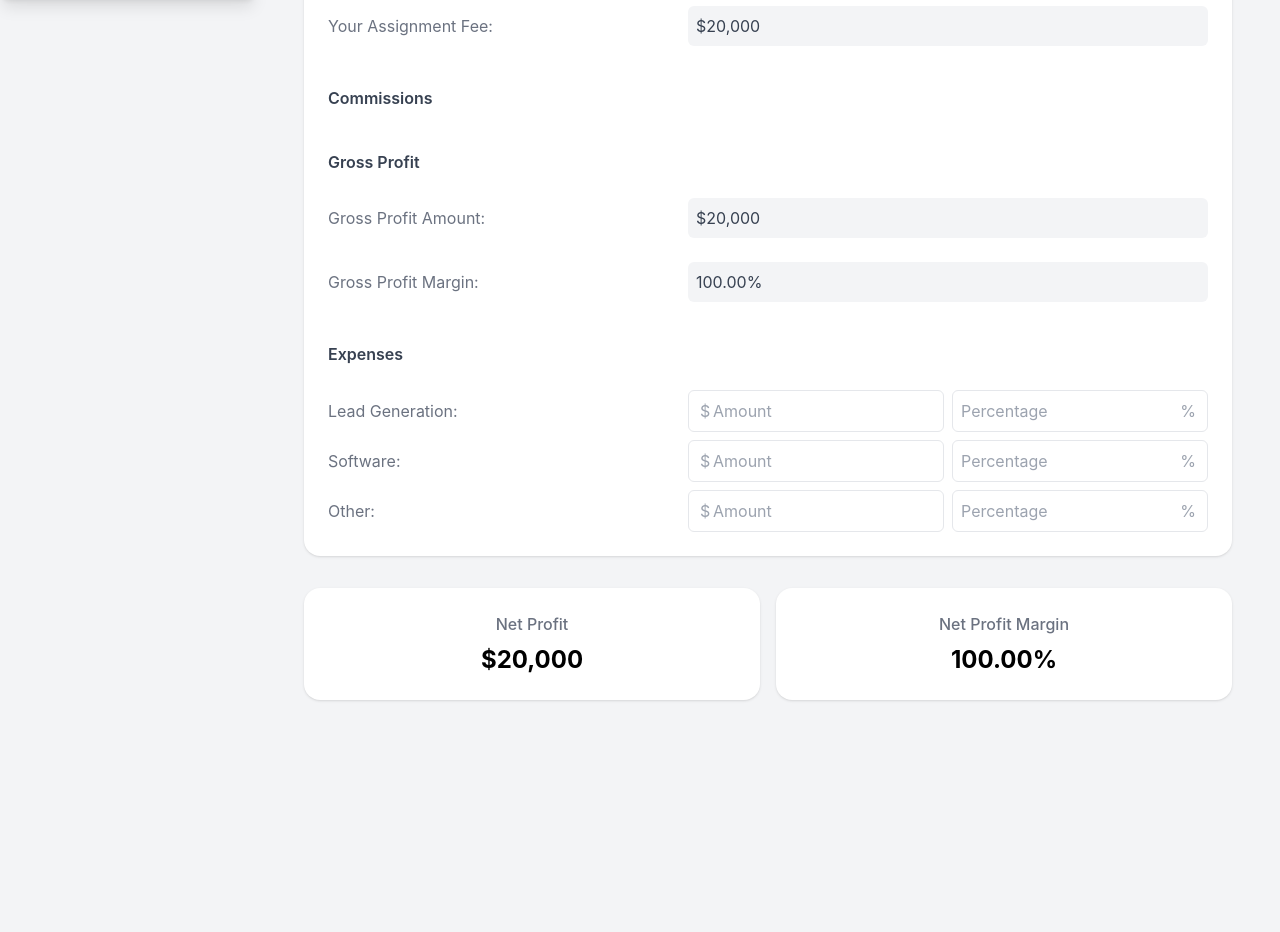
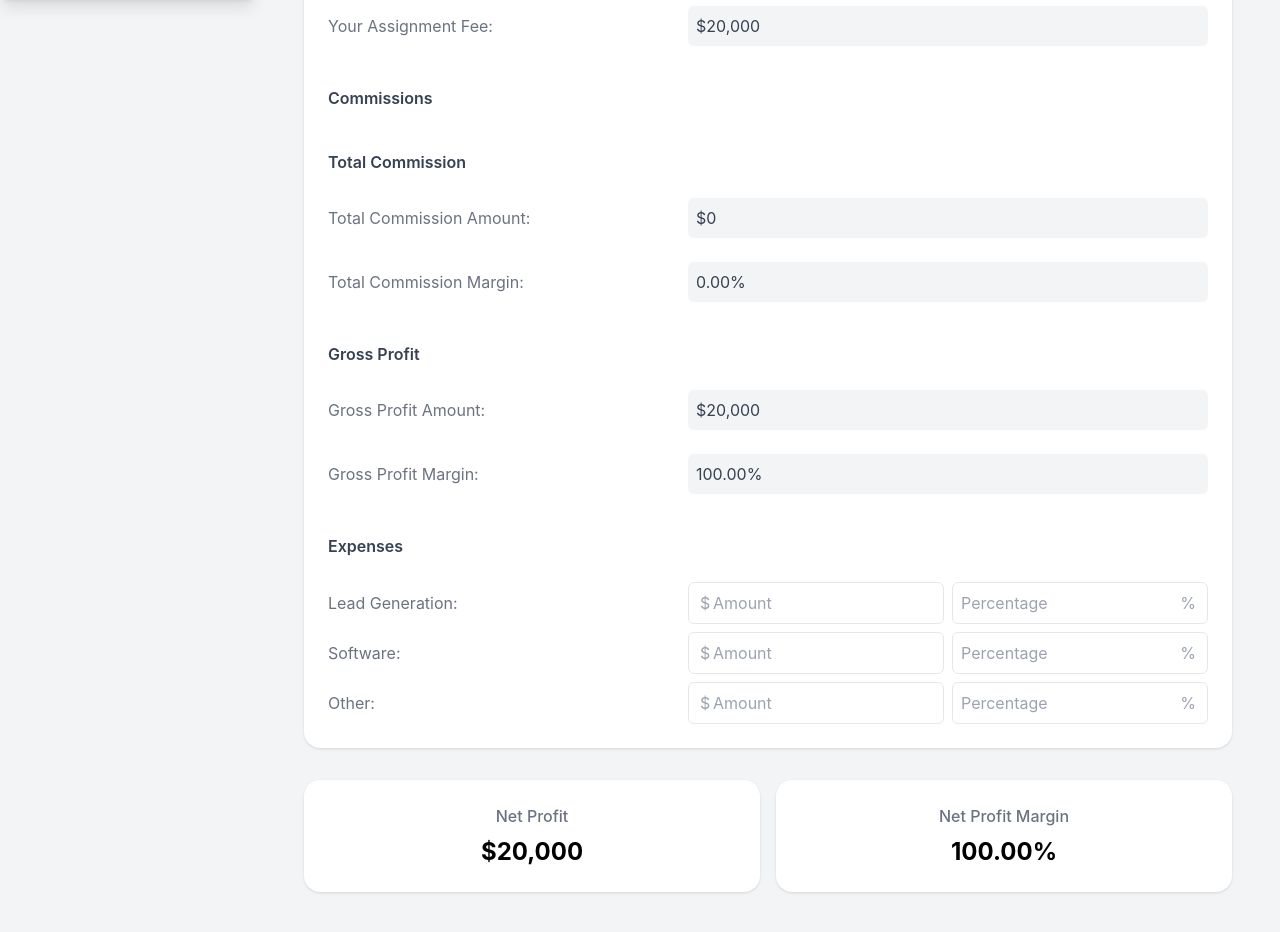
Before and after one commit to dyingbreed12/real-estate-ledger, a Next.js app: page / in a window 1280 px wide. Shown: the part 800-1732 px from the top of the page. Before the commit the page ends 1548 px from the top, so only its background shows below. Built offline with nearby package versions, Linux system fonts and the light colour scheme.

Commit message:
Add Total Commision

```diff
--- a/components/Calculator.tsx
+++ b/components/Calculator.tsx
@@ -75,21 +75,6 @@ export default function Calculator({
     return plMode === "Assignment" ? assignmentFee : totalAssignmentFeeNovation;
   }, [plMode, assignmentFee, totalAssignmentFeeNovation]);
 
-  // This useEffect hook handles the dynamic update for both modes, using only totalAssignmentFee
-  useEffect(() => {
-    setExpenses(prevExpenses => {
-      const newExpenses = { ...prevExpenses };
-      const baseFee = totalAssignmentFee; // Use the single, consistent variable
-
-      if (baseFee > 0) {
-        newExpenses.leadGen.amount = (baseFee * newExpenses.leadGen.percentage) / 100;
-        newExpenses.software.amount = (baseFee * newExpenses.software.percentage) / 100;
-        newExpenses.other.amount = (baseFee * newExpenses.other.percentage) / 100;
-      }
-      return newExpenses;
-    });
-  }, [totalAssignmentFee, plMode]); // Depend on totalAssignmentFee and plMode
-
   const yourAssignmentFee = useMemo(() => {
     if (ownershipType === "JV Split") {
       return totalAssignmentFee * (ownershipPercentage / 100);
@@ -112,13 +97,12 @@ export default function Calculator({
   useEffect(() => {
     setExpenses(prevExpenses => {
       const newExpenses = { ...prevExpenses };
+      const baseFee = totalAssignmentFee; // Use the single, consistent variable
 
-      // Check if the base fee is a valid number to avoid division by zero
-      if (totalAssignmentFee > 0) {
-        // Recalculate amounts based on the new totalAssignmentFee and the existing percentages
-        newExpenses.leadGen.amount = (totalAssignmentFee * newExpenses.leadGen.percentage) / 100;
-        newExpenses.software.amount = (totalAssignmentFee * newExpenses.software.percentage) / 100;
-        newExpenses.other.amount = (totalAssignmentFee * newExpenses.other.percentage) / 100;
+      if (baseFee > 0) {
+        newExpenses.leadGen.amount = (baseFee * newExpenses.leadGen.percentage) / 100;
+        newExpenses.software.amount = (baseFee * newExpenses.software.percentage) / 100;
+        newExpenses.other.amount = (baseFee * newExpenses.other.percentage) / 100;
       }
       return newExpenses;
     });
@@ -175,6 +159,10 @@ export default function Calculator({
       return newExpenses;
     });
   };
+
+  const totalCommissionPercentage = useMemo(() => {
+    return yourAssignmentFee > 0 ? (totalCommission / yourAssignmentFee) * 100 : 0;
+  }, [totalCommission, yourAssignmentFee]);
 
   return (
     <div className="bg-white p-6 rounded-2xl shadow space-y-6">
@@ -354,6 +342,21 @@ export default function Calculator({
         </div>
       )}
 
+      {/* New section to display total employee commission */}
+      <h3 className="text-md font-semibold text-gray-700 pt-4">Total Commission</h3>
+      <div className="flex items-center space-x-2">
+        <label className="text-gray-500 w-2/5">Total Commission Amount:</label>
+        <span className="p-2 flex-1 rounded-md bg-gray-100 text-gray-700">
+          ${totalCommission.toLocaleString()}
+        </span>
+      </div>
+      <div className="flex items-center space-x-2">
+        <label className="text-gray-500 w-2/5">Total Commission Margin:</label>
+        <span className="p-2 flex-1 rounded-md bg-gray-100 text-gray-700">
+          {totalCommissionPercentage.toFixed(2)}%
+        </span>
+      </div>
+
       <h3 className="text-md font-semibold text-gray-700 pt-4">Gross Profit</h3>
       <div className="flex items-center space-x-2">
         <label className="text-gray-500 w-2/5">Gross Profit Amount:</label>
```
